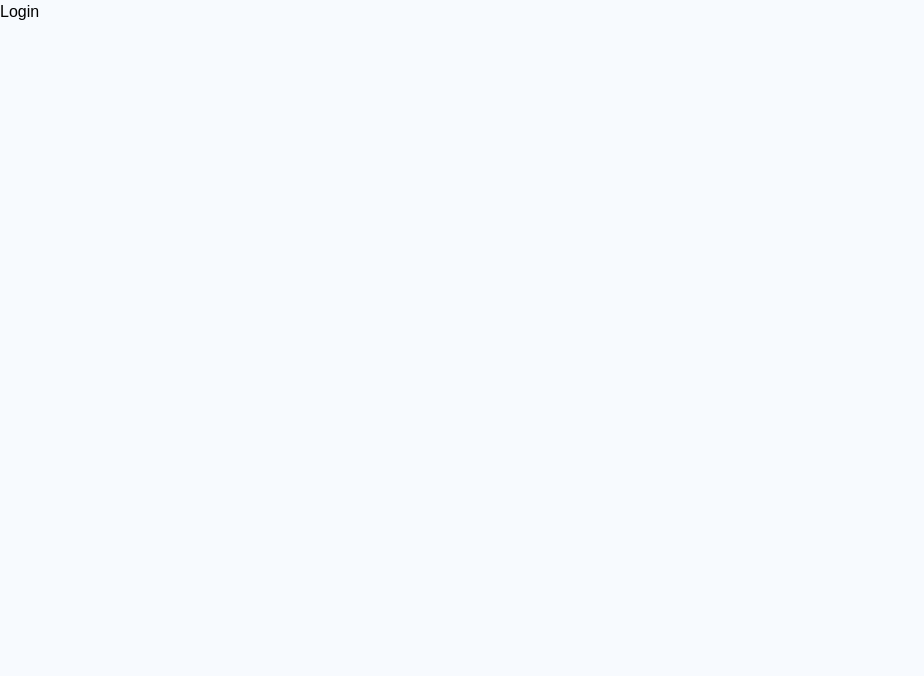
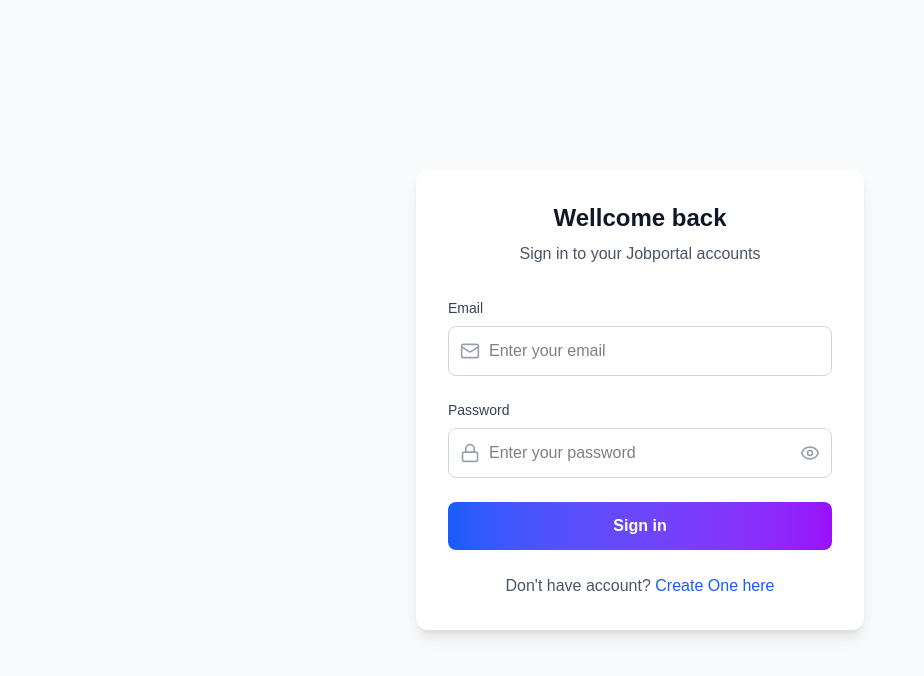
Before and after one commit to yeasin5060/job-portal, a React (Vite) app in the folder client/: page /login in a window 1280 px wide. Shown: the top 676 px of the page, without its empty margins (0-924 px from the left). Built offline with nearby package versions, Linux system fonts and the light colour scheme.

Commit message:
complete the login design

```diff
--- a/client/src/pages/Auth/Login.jsx
+++ b/client/src/pages/Auth/Login.jsx
@@ -1,8 +1,136 @@
-import React from 'react'
+import React, { useState } from 'react'
+import { motion } from "framer-motion";
+import {
+  Mail , Lock, Eye, EyeOff , Loader , AlertCircle , CheckCircle
+} from "lucide-react";
 
 const Login = () => {
+  const [formData , setFormData] = useState({
+    email : '',
+    password : '' ,
+    rememberMe : false
+  });
+
+  const [formState , setFormState] = useState({
+    loading : false,
+    errors : {},
+    showPassword : false,
+    success : false
+  });
+
+  // validation functions
+
+  const validateEmail = (email) => {
+
+  }
+
+  const validatePassword = (password) => {
+
+  }
+
+  //Handle  input changes
+  const handleInputChange = (e) => {
+
+  }
+
+  const validateForm = () => {
+
+  }
+
+  const handleSubmit = async (e) => {
+
+  }
   return (
-    <div>Login</div>
+    <div className='min-h-screen flex items-center justify-center px-4 bg-gray-50'>
+      <motion.div
+        initial={{ opacity: 0, y: 20 }}
+        animate={{ opacity: 1, y: 0 }}
+        transition={{ duration: 0.6 }}
+        className="bg-white p-8 rounded-xl shadow-lg max-w-md w-full"
+      >
+        <div className='text-center mb-8'>
+          <h2 className='text-2xl font-bold text-gray-900 mb-2'>
+            Wellcome back
+          </h2>
+          <p className='text-gray-600'>
+            Sign in to your Jobportal accounts
+          </p>
+        </div>
+        <form onSubmit={handleSubmit} className='space-y-6'>
+          {/* Email */}
+          <div>
+            <label className='block text-sm font-medium text-gray-700 mb-2'>
+              Email
+            </label>
+            <div className='relative'>
+              <Mail className='absolute left-3 top-1/2 transform -translate-y-1/2 text-gray-400 w-5 h-5'/>
+              <input className={`w-full pl-10 pr-4 py-3 rounded-lg border ${formState.errors.email ? 'border-red-500' : 'border-gray-300'} focus:ring-2 focus:ring-blue-400 focus:border-transparent transition-colors`} type='email' name='email' value={formData.email} placeholder='Enter your email' onChange={handleInputChange}/>
+            </div>
+            {formState.errors.email && (
+              <p className='text-sm text-red-500 mt-1 flex items-center'>
+                <AlertCircle className='w-4 h-4 mr-1'/>
+                {formState.errors.email}
+              </p>
+            )}
+          </div>
+          {/* Password */}
+          <div>
+            <label className='block text-sm font-medium text-gray-700 mb-2'>
+              Password
+            </label>
+            <div className='relative'>
+              <Lock className='absolute left-3 top-1/2 transform -translate-y-1/2 text-gray-400 w-5 h-5'/>
+              <input className={`w-full pl-10 pr-4 py-3 rounded-lg border ${formState.errors.password ? 'border-red-500' : 'border-gray-300'} focus:ring-2 focus:ring-blue-400 focus:border-transparent transition-colors`} type={formState.showPassword ? 'text' :'password'} name='password' value={formData.password} placeholder='Enter your password' onChange={handleInputChange}/>
+              <button className='absolute right-3 top-1/2 transform -translate-y-1/2 text-gray-400 hover:text-gray-500' type='button' onClick={()=> setFormState((prev) => ({...prev , showPassword : !prev.showPassword}))}>
+                {formState.showPassword ? <EyeOff className='w-5 h-5'/> : <Eye className='w-5 h-5'/>}
+              </button>
+            </div>
+            {formState.errors.password && (
+              <p className='text-sm text-red-500 mt-1 flex items-center'>
+                <AlertCircle className='w-4 h-4 mr-1'/>
+                {formState.errors.password}
+              </p>
+            )}
+          </div>
+          {/* submit error */}
+          {formState.errors.submit && (
+              <div className='bg-red-50 border border-red-200 rounded-lg p-3'>
+                <p className='text-sm text-red-700 flex items-center'>
+                  <AlertCircle className='w-4 h-4 mr-2'/>
+                  {formState.errors.password}
+                </p>
+              </div>
+          )}
+
+          {/* submit button */}
+          <button className='w-full bg-gradient-to-r from-blue-600 to-purple-600 text-white rounded-lg py-3 font-semibold hover:from-blue-700 hover:to-purple-700 transition-all duration-300 disabled:opacity-50 disabled:cursor-not-allowed flex items-center justify-center space-x-2' type='submit' disabled = {formState.loading}>
+            {
+              formState.loading ? (
+                <>
+                  <Loader className='w-5 h-5 animate-spin'/>
+                  <span>Sign in...</span>
+                </>
+              )
+              :
+              (
+                <span>Sign in</span>
+              )
+            }
+          </button>
+
+          {/* sign up link*/}
+          <div className='text-center'>
+            <p className='text-gray-600'>
+              Don't have account? {' '}
+              <a href='/signup' className='text-blue-600 hover:text-blue-700 font-medium'>
+                Create One here
+              </a>
+            </p>
+          </div>
+
+        </form>
+      </motion.div>
+    </div>
   )
 }
 
```
